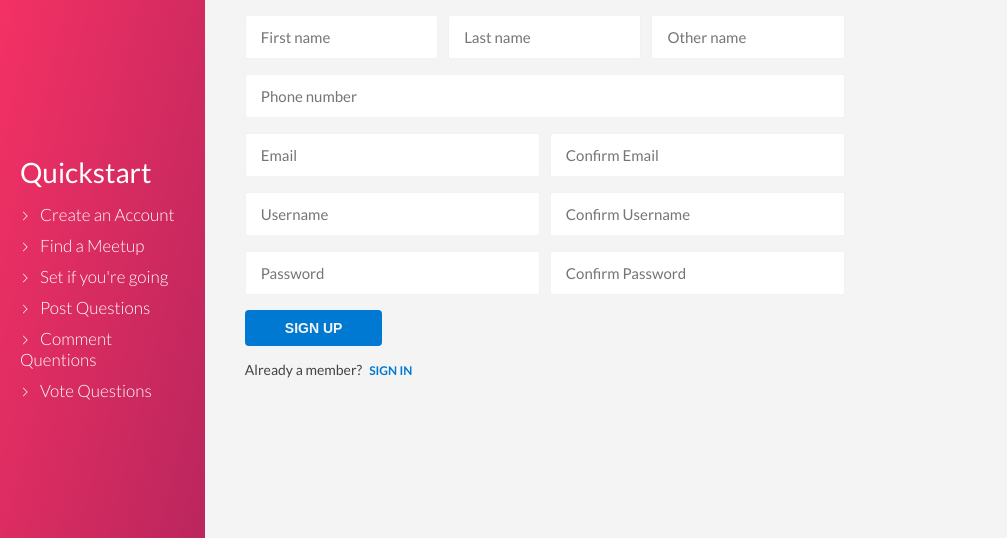
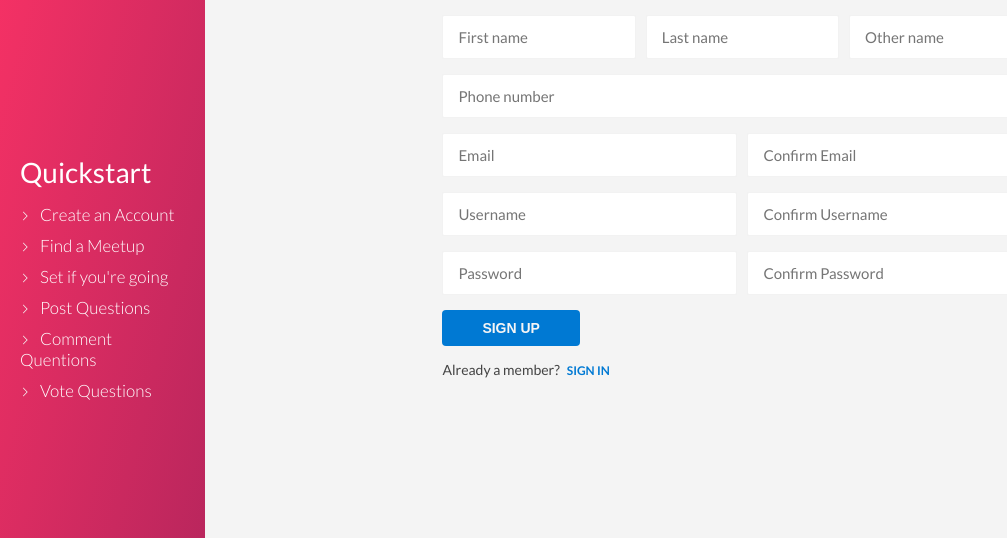
Before and after one commit to blaisebakundukize/Questioner, a plain HTML site: page ui/pages/register.html in a window 1280 px wide. Shown: the part 262-800 px from the top of the page, without its empty margins (0-1007 px from the left). Drawn offline with Linux system fonts and the light colour scheme.

Commit message:
[Chore #163236123] Center login and register form

```diff
--- a/ui/css/login.css
+++ b/ui/css/login.css
@@ -11,10 +11,14 @@
 
 .credential {
   flex: 1;
-  padding-left: 4rem;
+  /* padding-left: 4rem; */
   display: flex;
   flex-direction: column;
   justify-content: center;
+}
+
+.credential__content {
+  margin: auto;
 }
 
 .credential p span {
@@ -24,6 +28,7 @@
 
 .credential__form {
   width: fit-content;
+  /* background-color: red; */
 }
 
 .credential__login {
--- a/ui/pages/register.html
+++ b/ui/pages/register.html
@@ -35,6 +35,7 @@
       </div>
     </div>
     <main class="credential">
+      <div class="credential__content">
         <div class="credential__logo-box margin-bottom-medium">
           <img src="../assets/img/logo.png" alt="Logo" class="credential__logo">
         </div>
@@ -91,6 +92,7 @@
             </p>
           </div>
         </div>
+      </div>
     </main>
   </div>
   <script src="../js/register.js"></script>
```
Also changed, not shown: ui/index.html (+4 -1 lines). Lines whose indentation alone changed are shown as unchanged.
